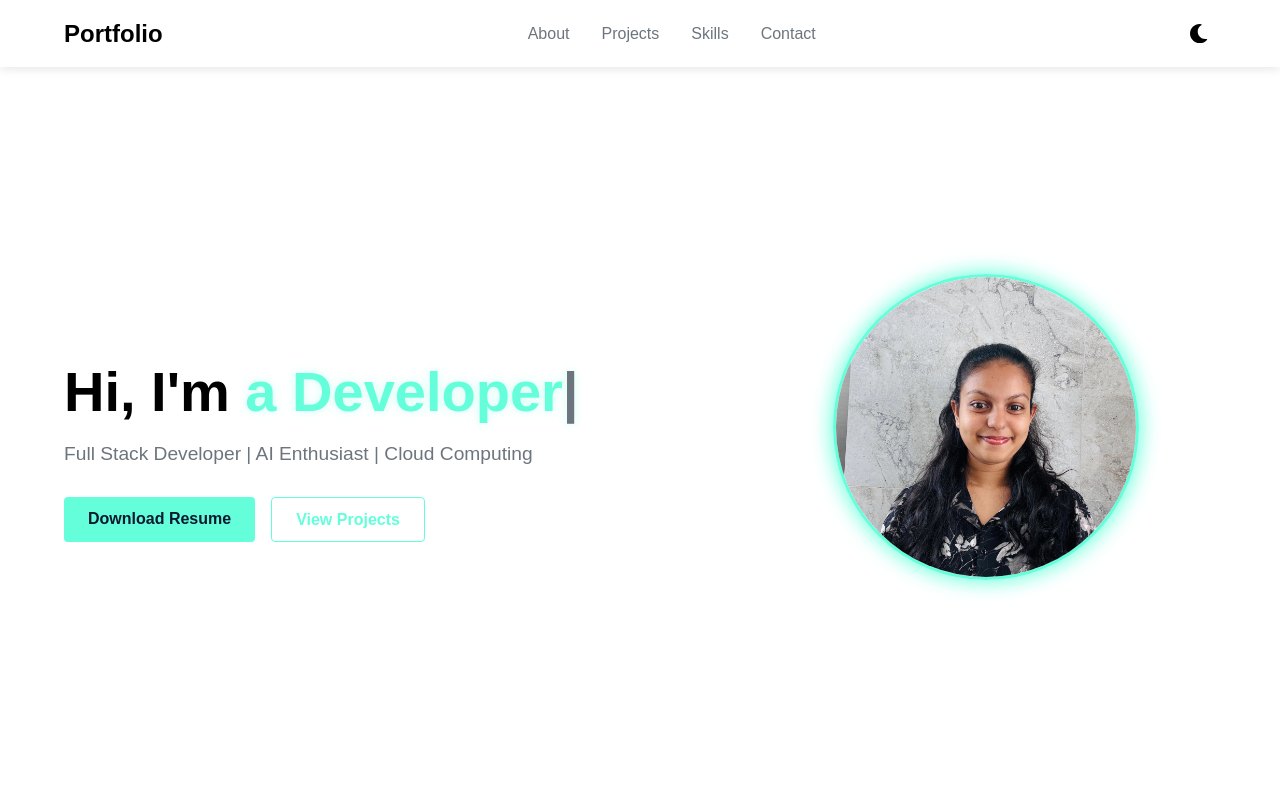
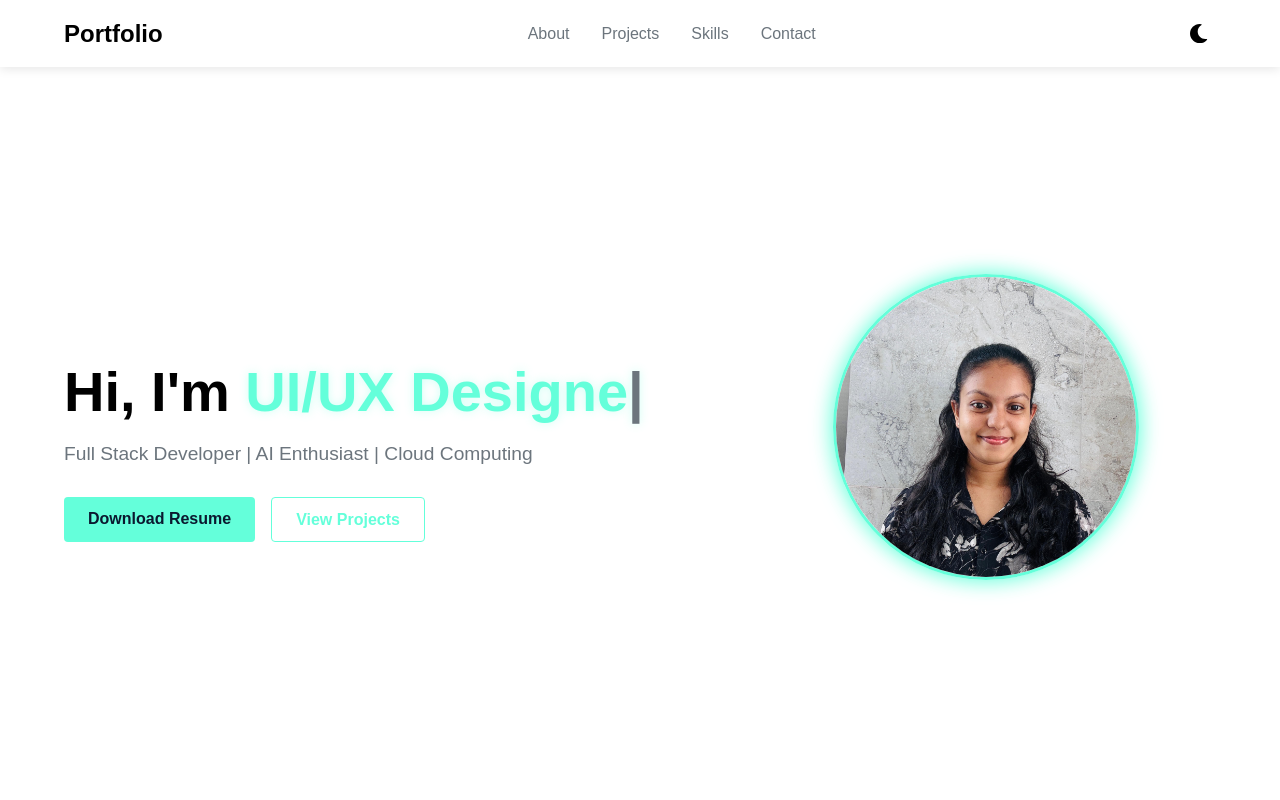
Before and after one commit to Ranumi123/Portfolio, a React (Create React App) app: page / in a window 1280 px wide. Shown: the top 800 px of the page. Built offline with nearby package versions, Linux system fonts and the light colour scheme.

Commit message:
Updated Hero section

```diff
--- a/src/components/Hero.jsx
+++ b/src/components/Hero.jsx
@@ -8,7 +8,7 @@ const Hero = () => {
   const [loopNum, setLoopNum] = useState(0);
   const [isWaiting, setIsWaiting] = useState(false);
 
-  const titles = ["Ranumi Perera", "a Developer", "an AI Enthusiast", "a Cloud Expert"];
+  const titles = ["Ranumi Perera", "UI/UX Designer", "QA Engineer", "Project Manager"];
   const typingSpeed = 150; // milliseconds per character
   const deletingSpeed = 50; // faster deletion
   const delayTime = 2000; // pause when a word is fully typed
```
